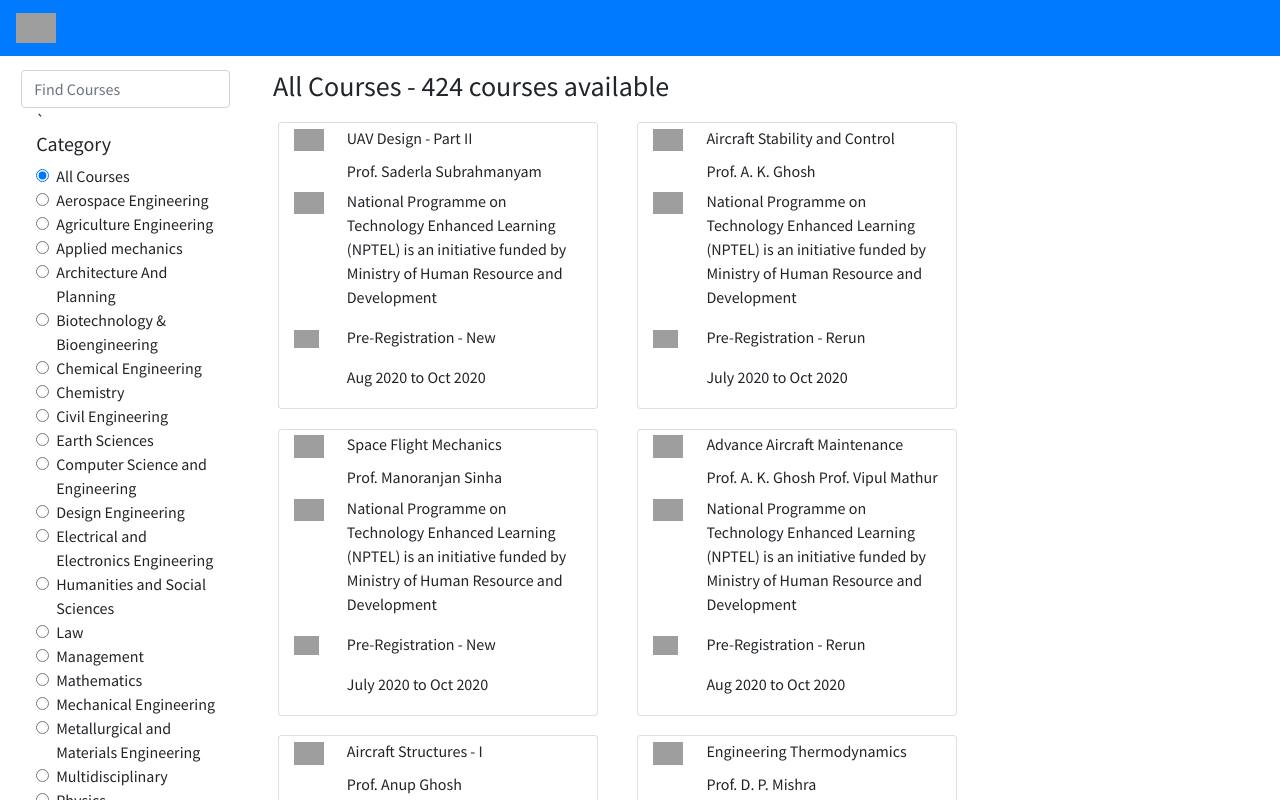
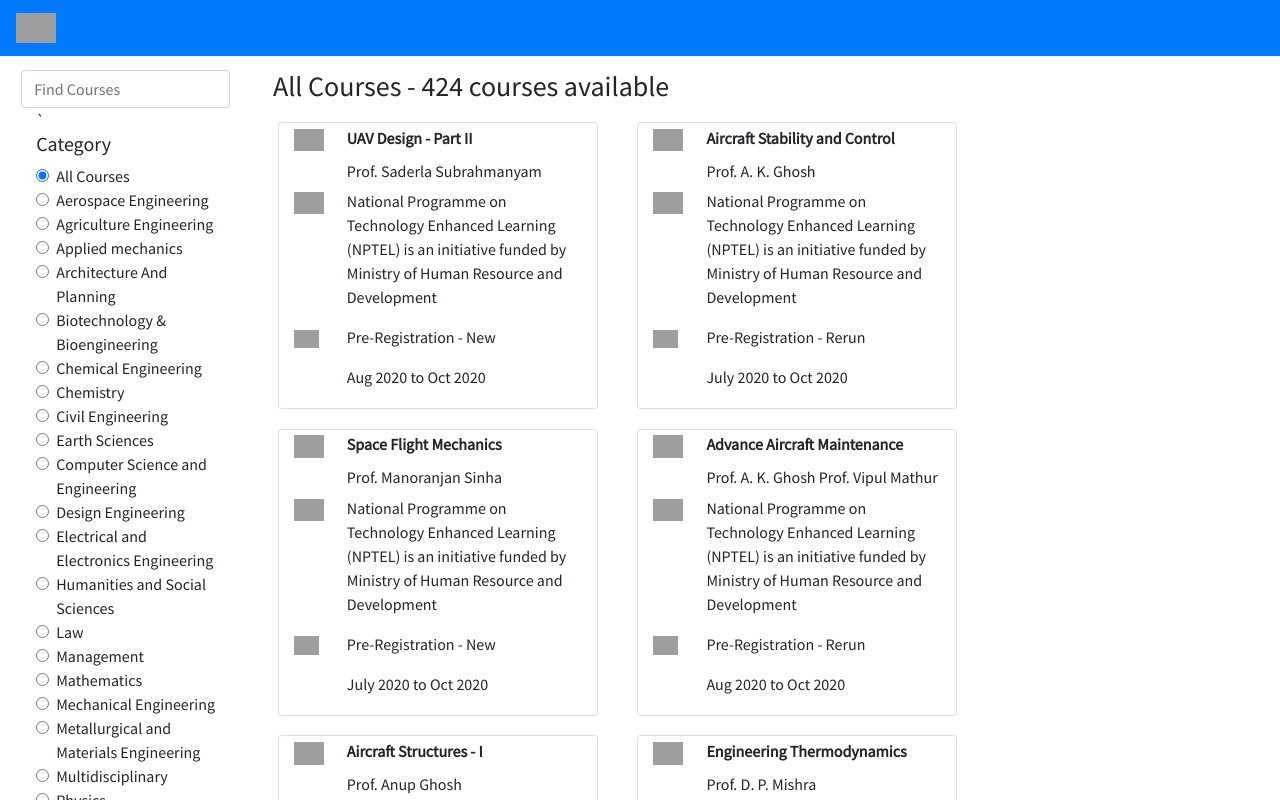
Before and after one commit to balaji-kamalesan-au3/hashtag-assignment, a React (Create React App) app: page / in a window 1280 px wide. Shown: the top 800 px of the page. Built offline with nearby package versions, Linux system fonts and the light colour scheme; grey boxes are pictures that could not be loaded.

Commit message:
Made small changes

```diff
--- a/src/Components/CourseCard.js
+++ b/src/Components/CourseCard.js
@@ -37,7 +37,7 @@ function CourseCard(props) {
                     <img src="https://www.freeiconspng.com/uploads/courses-icon-28.png" width="30" alt="Svg Courses Icon" />
                     </div>
                     <div className="col-sm-10">
-                        <p className="card-title">{props.course["Course Name"]}</p>
+                        <p className="card-title"><strong>{props.course["Course Name"]}</strong></p>
                         <h6>{props.course["SME Name"]}</h6>
                     </div>
 
```
